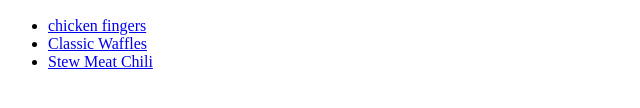
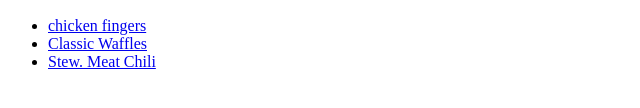
Before and after one commit to TeePC/odin-recipes, a plain HTML site: page index.html in a window 1280 px wide. Shown: the part 534-642 px from the top of the page, 0-640 px from the left. Drawn offline with Linux system fonts and the light colour scheme.

Commit message:
Attempt 3

```diff
--- a/index.html
+++ b/index.html
@@ -13,7 +13,7 @@
     <ul>
         <li><a href="./recipes/chicken-fingers.html">chicken fingers</a></li>
         <li><a href="./recipes/classic-waffles.html">Classic Waffles</a></li>
-        <li><a href="./recipes/stew-meat-chili.html">Stew Meat Chili</a></li>
+        <li><a href="./recipes/stew-meat-chili.html">Stew. Meat Chili</a></li>
 
 
     </ul>
```
